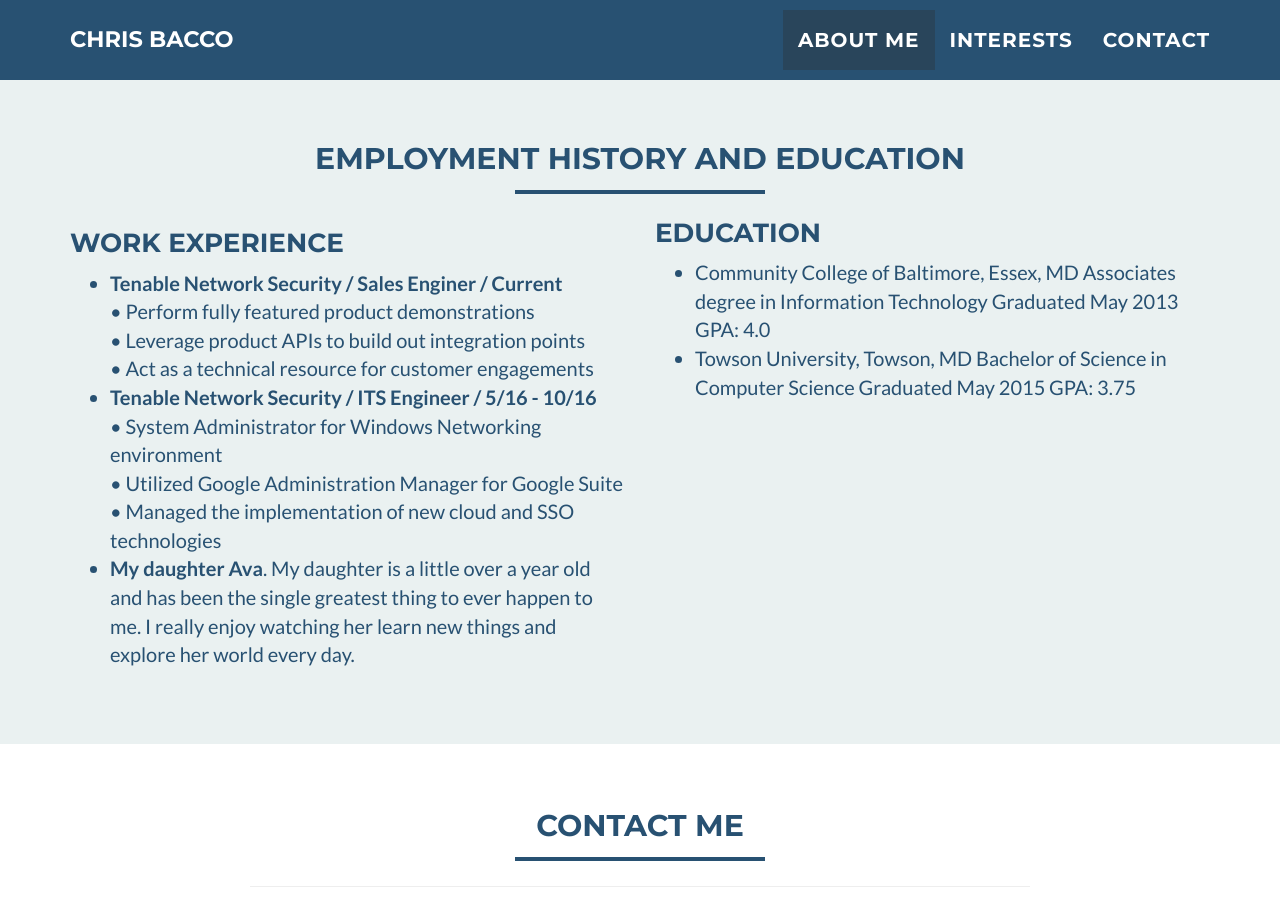
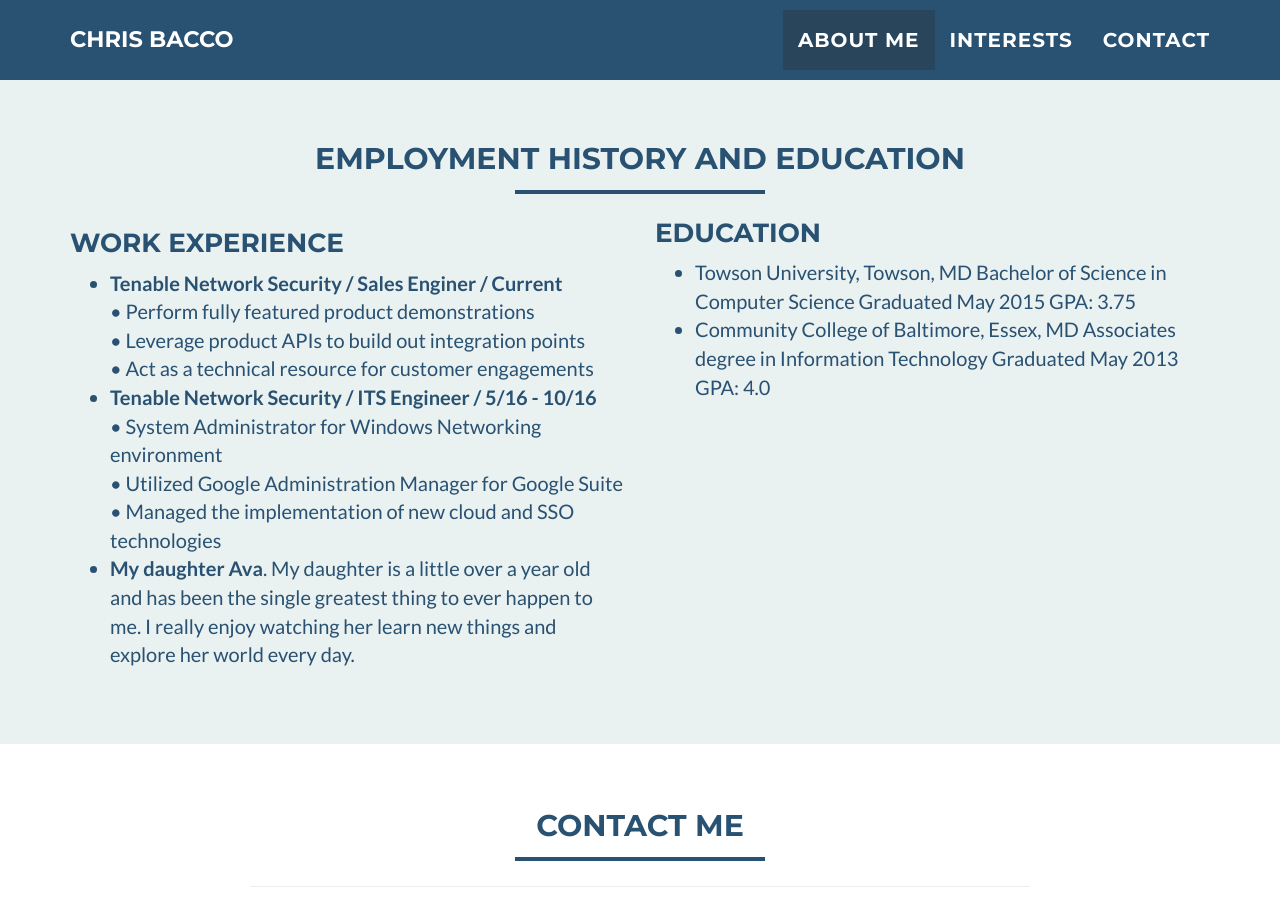
Before and after one commit to cbacco/cbacco.github.io, a Jekyll site: the page built from index.html, in a window 1280 px wide and 900 px high, scrolled down 1211 px. Built offline with Jekyll 4.4.1, drawn with Linux system fonts in a browser that asks for light colours; part of the change alters nothing that is shown.

Commit message:
Update _includes/interests.html

```diff
--- a/_includes/interests.html
+++ b/_includes/interests.html
@@ -32,18 +32,19 @@
     <div class="col-sm-6">
       <h3 style="margin-top:0">Education</h3>
 		  <ul>
+        <li>
+          Towson University, Towson, MD
+          Bachelor of Science in Computer Science
+          Graduated May 2015
+          GPA: 3.75
+        </li>
   			<li>
           Community College of Baltimore, Essex, MD
           Associates degree in Information Technology
           Graduated May 2013
           GPA: 4.0
     		</li>
-  			<li>
-          Towson University, Towson, MD
-          Bachelor of Science in Computer Science
-          Graduated May 2015
-          GPA: 3.75
-  			</li>
+
   		    </ul>
   		  </ul>
       </div>
```
